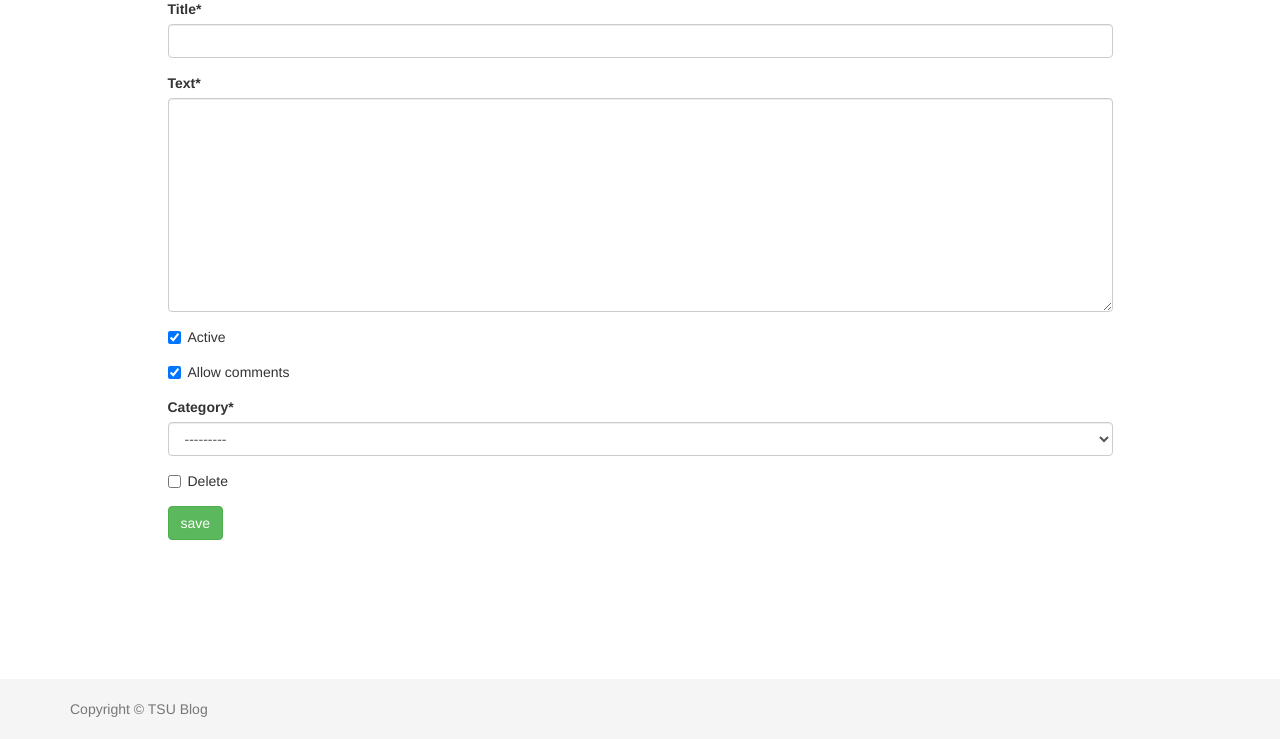
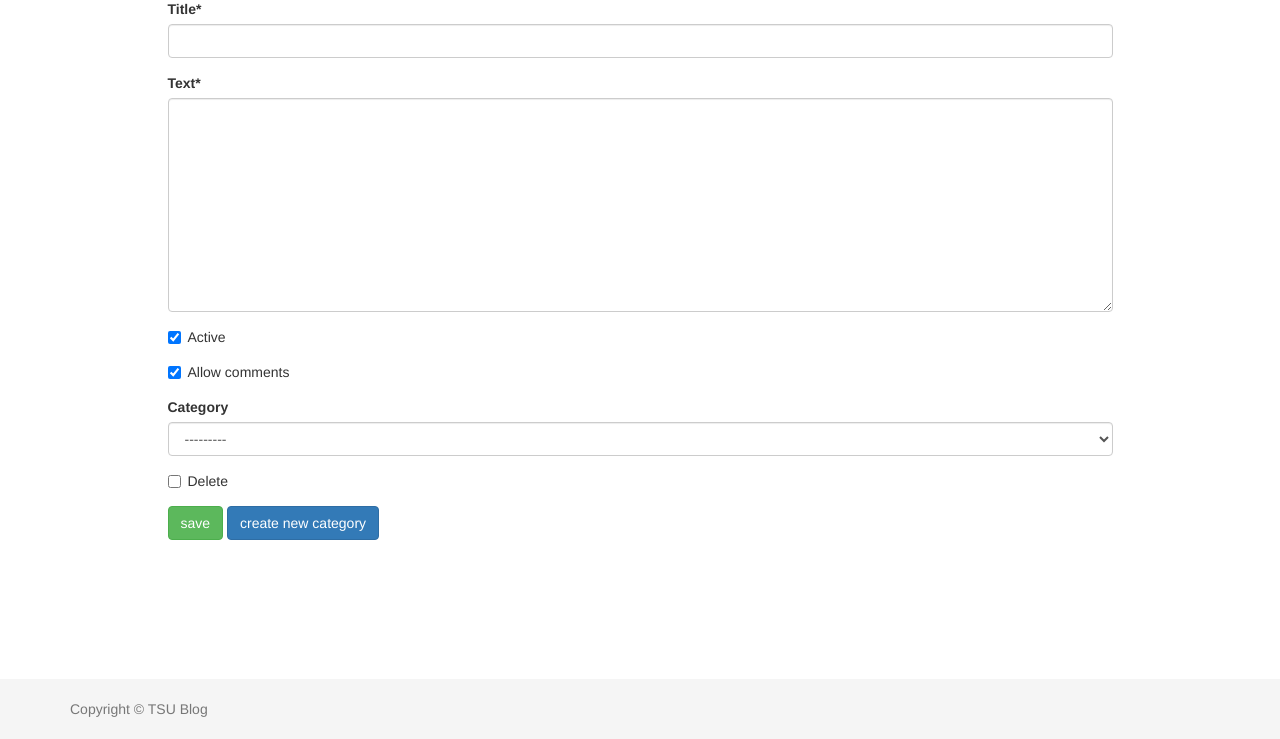
Before and after one commit to unixxxx/bmblog, a Django app: page /posts/add/ in a window 1280 px wide. Shown: the part 61-800 px from the top of the page. Run offline with Django 3.2, Linux system fonts and the light colour scheme; tables that the repository leaves empty hold one stand-in row (values such as "Sample post"); some libraries are stand-ins or nearby versions.

Commit message:
added post crud poerations and user interface

```diff
--- a/blog/forms.py
+++ b/blog/forms.py
@@ -2,7 +2,7 @@ from django import forms
 from django.contrib.auth.models import User
 from django.forms import inlineformset_factory
 
-from .models import Post, Post_Category
+from .models import Post, Post_Category, Category
 
 
 class LoginForm(forms.Form):
@@ -93,4 +93,10 @@ class PostForm(forms.ModelForm):
         exclude = ['user', 'date', 'slug', 'categories']
 
 
-CategoryFormSet = inlineformset_factory(Post, Post_Category, fields=['category'], extra=1)
+class CategoryForm(forms.ModelForm):
+    class Meta:
+        model = Category
+        exclude = ['slug']
+
+
+CategoryFormSet = inlineformset_factory(Post, Post_Category, fields=['category'], extra=1, form=CategoryForm)
--- a/blog/models.py
+++ b/blog/models.py
@@ -74,8 +74,8 @@ class Post(models.Model):
 
 
 class Post_Category(models.Model):
-    post = models.ForeignKey(Post)
-    category = models.ForeignKey(Category)
+    post = models.ForeignKey(Post, null=True, blank=True)
+    category = models.ForeignKey(Category, null=True, blank=True)
 
     class Meta:
         verbose_name = 'category'
--- a/blog/templates/add_edit_post.html
+++ b/blog/templates/add_edit_post.html
@@ -4,17 +4,37 @@
     <div class="row">
         <div class="col-sm-10 col-sm-offset-1">
             <form method="post">{% csrf_token %}
-                {{ form.media }}
+
                 {{ form|crispy }}
+                {% for fo in formset %}
+                    {{ fo|crispy }}
+                {% endfor %}
 
-                {% for fo in formset %}
-                <form>
-                    {{ fo|crispy }}
-                </form>
-            {% endfor %}
+                <input type="submit" value="save" class="btn btn-success">
+                <button type="button" class="btn btn-primary" data-toggle="modal" data-target="#myModal">
+                    create new category
+                </button>
+                {{ formset.management_form }}
+            </form>
+        </div>
 
-            <input type="submit" value="save" class="btn btn-success">
-            </form>
+        <div class="modal fade" id="myModal" tabindex="-1" role="dialog" aria-labelledby="myModalLabel">
+            <div class="modal-dialog" role="document">
+                <div class="modal-content">
+                    <div class="modal-header">
+                        <button type="button" class="close" data-dismiss="modal" aria-label="Close"><span
+                                aria-hidden="true">&times;</span></button>
+                        <h4 class="modal-title" id="myModalLabel">create new category</h4>
+                    </div>
+                    <div class="modal-body">
+                        <form method="POST" action="{% url 'create_category' %}">{% csrf_token %}
+                            <input type="hidden" name="path" value="{{ request.path }}">
+                            {{ categoryform|crispy }}
+                            <input type="submit" class="btn btn-primary" value="save">
+                        </form>
+                    </div>
+                </div>
+            </div>
         </div>
     </div>
 {% endblock %}
--- a/blog/views.py
+++ b/blog/views.py
@@ -2,11 +2,11 @@ from django.contrib.auth import login as user_login, logout as user_logout, auth
 from django.contrib.auth.models import User
 from django.core.paginator import Paginator, EmptyPage, PageNotAnInteger
 from django.core.urlresolvers import reverse
-from django.http import Http404
+from django.http import Http404, HttpResponse
 from django.shortcuts import render, redirect
 from django.utils.text import slugify
 
-from .forms import UserRegisterForm, LoginForm, CommentForm, PostForm, CategoryFormSet
+from .forms import UserRegisterForm, LoginForm, CommentForm, PostForm, CategoryFormSet, CategoryForm
 from .models import Post, Category, Comment
 
 
@@ -89,7 +89,20 @@ def edit_post(request, slug=None):
             pass
         instance.slug = slugified
         instance.save()
-        form.save_m2m()
+        if formset.is_valid():
+            for f in formset:
+                categ = f.save(commit=False)
+                try:
+                    if f.cleaned_data['DELETE'] and categ.id is not None:
+                        categ.delete()
+                    elif f.cleaned_data['DELETE'] and categ.id is None:
+                        pass
+                    else:
+                        categ.post = instance
+                        categ.save()
+                except:
+                    pass
+        # form.save_m2m()
         return redirect(reverse('profile'))
     data = {
         'form': form,
@@ -102,7 +115,9 @@ def edit_post(request, slug=None):
 def add_post(request):
     form = PostForm(request.POST or None)
     formset = CategoryFormSet(request.POST or None)
-    print(form.instance)
+    categoryform = CategoryForm(request.POST or None)
+
+
     if form.is_valid():
         instance = form.save(commit=False)
         instance.user = request.user
@@ -114,10 +129,15 @@ def add_post(request):
             pass
         instance.slug = slugified
         instance.save()
-        form.save_m2m()
+        if formset.is_valid():
+            for f in formset:
+                categ = f.save(commit=False)
+                categ.post = instance
+                categ.save()
         return redirect(reverse('profile'))
     data = {
         'form': form,
+        'categoryform': categoryform,
         'formset': formset
     }
     return render(request, 'add_edit_post.html', data)
@@ -130,6 +150,24 @@ def delete_post(request, slug):
     except Post.DoesNotExist:
         raise Http404('post not found')
     return redirect(reverse('profile'))
+
+
+def create_category(request):
+    form = CategoryForm(request.POST)
+    print(request.POST)
+    print(request.GET)
+    if form.is_valid():
+        instance = form.save(commit=False)
+        slugified = slugify(form.cleaned_data['title'])
+        try:
+            cat = Category.objects.get_by_slug(slugified)
+            slugified = slugified + '-' + slugify(slugified)
+        except:
+            pass
+        instance.slug = slugified
+        instance.save()
+
+    return redirect(request.POST['path'])
 
 
 def category(request, slug):
--- a/tsu/urls.py
+++ b/tsu/urls.py
@@ -23,6 +23,7 @@ urlpatterns = [
     url(r'^posts/delete/(?P<slug>[-\w]+)/$', 'blog.views.delete_post', name='deletepost'),
     url(r'^posts/author/(?P<author>[-\w]+)/$', 'blog.views.post_by_author', name='postbyauthor'),
     url(r'^posts/(?P<slug>[-\w]+)/$', 'blog.views.post', name='post'),
+    url(r'^categories/create/$', 'blog.views.create_category', name='create_category'),
     url(r'^categories/(?P<slug>[-\w]+)/$', 'blog.views.category', name='category'),
     url(r'^user/register/$', 'blog.views.register', name='register'),
     url(r'^user/login/$', 'blog.views.login', name='login'),
```
